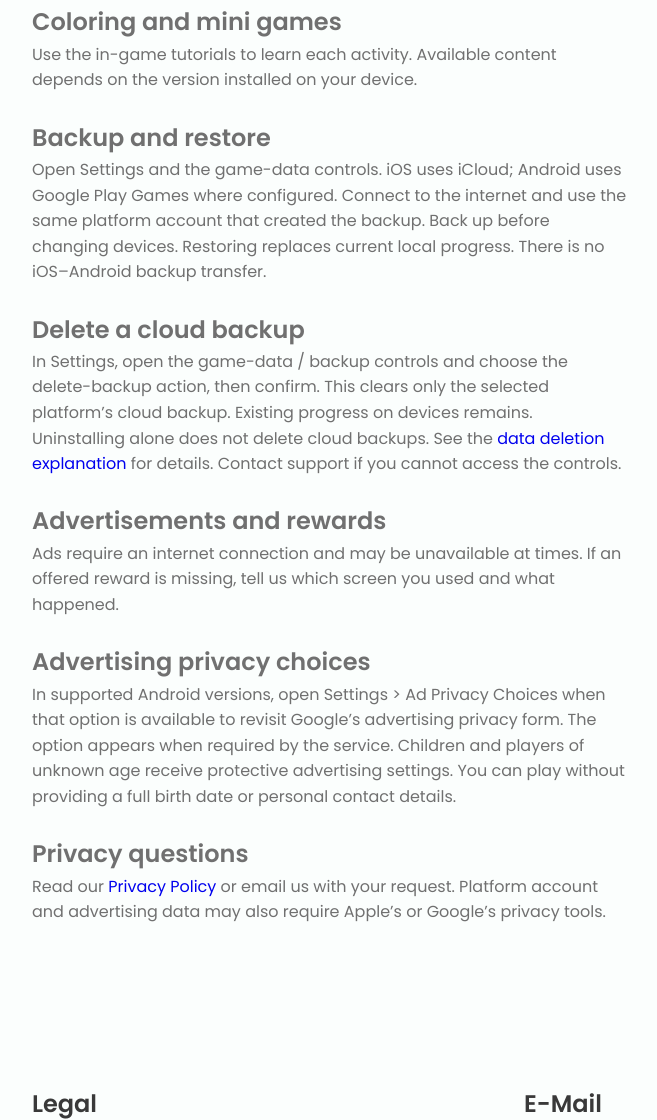
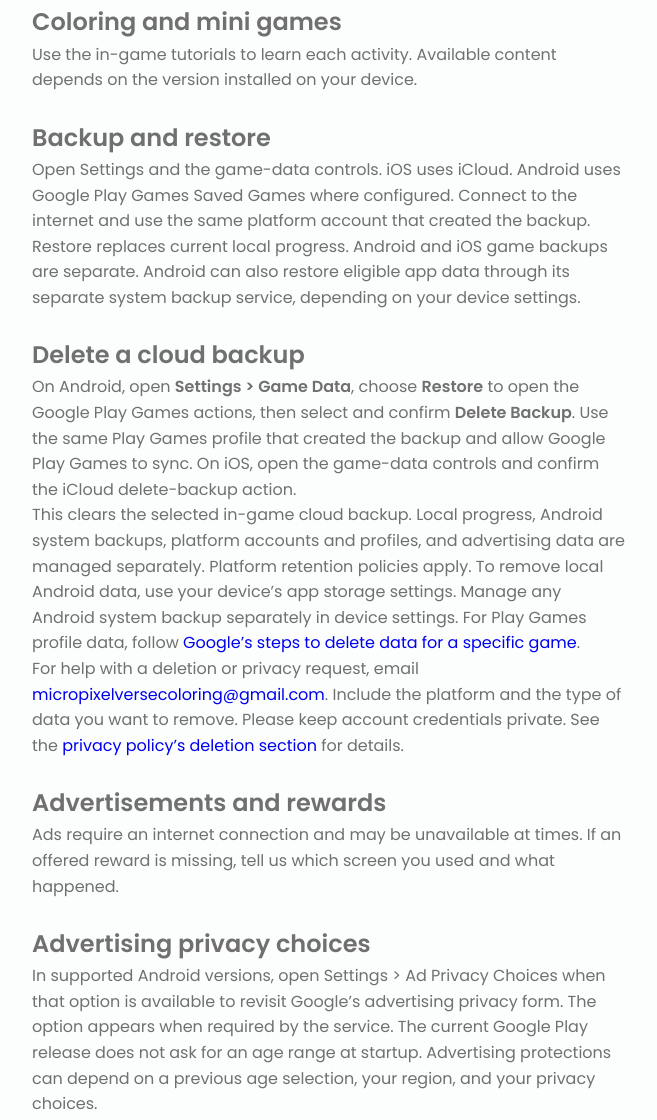
Before and after one commit to adsakeme/mpvCOLOR, a plain HTML site: page support.html in a window 1280 px wide. Shown: the part 315-1435 px from the top of the page, without its empty margins (128-785 px from the left). Drawn offline with nearby package versions, Linux system fonts and the light colour scheme.

Commit message:
Clarify game backup deletion and privacy support

```diff
--- a/support.html
+++ b/support.html
@@ -53,10 +53,12 @@
                         <h1 class="section-title contact__initial">Help &amp; Support</h1>
 <p class="contact__description">Questions about mpvCOLOR? Email <a href="mailto:micropixelversecoloring@gmail.com">micropixelversecoloring@gmail.com</a>. Include your device model, operating system, app version and a short description of the issue. Never send account passwords.</p>
 <h2>Coloring and mini games</h2><p>Use the in-game tutorials to learn each activity. Available content depends on the version installed on your device.</p><br>
-<h2>Backup and restore</h2><p>Open Settings and the game-data controls. iOS uses iCloud; Android uses Google Play Games where configured. Connect to the internet and use the same platform account that created the backup. Back up before changing devices. Restoring replaces current local progress. There is no iOS–Android backup transfer.</p><br>
-<h2 id="delete-data">Delete a cloud backup</h2><p>In Settings, open the game-data / backup controls and choose the delete-backup action, then confirm. This clears only the selected platform’s cloud backup. Existing progress on devices remains. Uninstalling alone does not delete cloud backups. See the <a href="privacypolicy.html#delete-data">data deletion explanation</a> for details. Contact support if you cannot access the controls.</p><br>
+<h2>Backup and restore</h2><p>Open Settings and the game-data controls. iOS uses iCloud. Android uses Google Play Games Saved Games where configured. Connect to the internet and use the same platform account that created the backup. Restore replaces current local progress. Android and iOS game backups are separate. Android can also restore eligible app data through its separate system backup service, depending on your device settings.</p><br>
+<h2 id="delete-data">Delete a cloud backup</h2><p>On Android, open <strong>Settings &gt; Game Data</strong>, choose <strong>Restore</strong> to open the Google Play Games actions, then select and confirm <strong>Delete Backup</strong>. Use the same Play Games profile that created the backup and allow Google Play Games to sync. On iOS, open the game-data controls and confirm the iCloud delete-backup action.</p>
+<p>This clears the selected in-game cloud backup. Local progress, Android system backups, platform accounts and profiles, and advertising data are managed separately. Platform retention policies apply. To remove local Android data, use your device’s app storage settings. Manage any Android system backup separately in device settings. For Play Games profile data, follow <a href="https://support.google.com/googleplay/answer/9130646">Google’s steps to delete data for a specific game</a>.</p>
+<p>For help with a deletion or privacy request, email <a href="mailto:micropixelversecoloring@gmail.com">micropixelversecoloring@gmail.com</a>. Include the platform and the type of data you want to remove. Please keep account credentials private. See the <a href="privacypolicy.html#delete-data">privacy policy’s deletion section</a> for details.</p><br>
 <h2>Advertisements and rewards</h2><p>Ads require an internet connection and may be unavailable at times. If an offered reward is missing, tell us which screen you used and what happened.</p><br>
-<h2>Advertising privacy choices</h2><p>In supported Android versions, open Settings &gt; Ad Privacy Choices when that option is available to revisit Google’s advertising privacy form. The option appears when required by the service. Children and players of unknown age receive protective advertising settings. You can play without providing a full birth date or personal contact details.</p><br>
+<h2>Advertising privacy choices</h2><p>In supported Android versions, open Settings &gt; Ad Privacy Choices when that option is available to revisit Google’s advertising privacy form. The option appears when required by the service. The current Google Play release does not ask for an age range at startup. Advertising protections can depend on a previous age selection, your region, and your privacy choices.</p><br>
 <h2>Privacy questions</h2><p>Read our <a href="privacypolicy.html">Privacy Policy</a> or email us with your request. Platform account and advertising data may also require Apple’s or Google’s privacy tools.</p>
                     </div>
                 </div>
```
